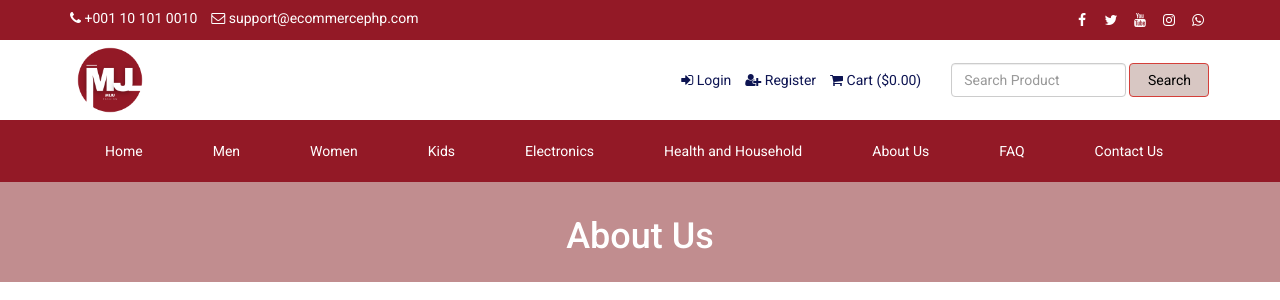
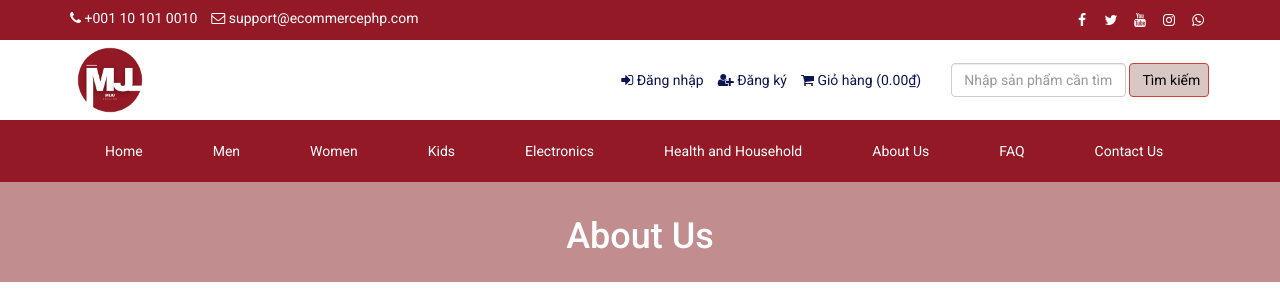
Before and after one commit to viphan31221021781/PTUD_Nhom2_CK, a PHP site: page /about.php in a window 1280 px wide. Shown: the top 300 px of the page. Run offline with PHP 8.4, Linux system fonts and the light colour scheme; data comes from the database, SQL or seed files in the repository; some libraries are stand-ins or nearby versions.

Commit message:
Update header.php

```diff
--- a/header.php
+++ b/header.php
@@ -311,18 +311,18 @@ foreach ($result as $row) {
 					<?php
 					if(isset($_SESSION['customer'])) {
 						?>
-						<li><i class="fa fa-user"></i> <?php echo LANG_VALUE_13; ?> <?php echo $_SESSION['customer']['cust_name']; ?></li>
+						<li><i class="fa fa-user"></i> <?php echo "LANG_VALUE_13"; ?> <?php echo $_SESSION['customer']['cust_name']; ?></li>
 						<li><a href="dashboard.php"><i class="fa fa-home"></i> <?php echo LANG_VALUE_89; ?></a></li>
 						<?php
 					} else {
 						?>
-						<li><a href="login.php"><i class="fa fa-sign-in"></i> <?php echo LANG_VALUE_9; ?></a></li>
-						<li><a href="registration.php"><i class="fa fa-user-plus"></i> <?php echo LANG_VALUE_15; ?></a></li>
+						<li><a href="login.php"><i class="fa fa-sign-in"></i> <?php echo "Đăng nhập"; ?></a></li>
+						<li><a href="registration.php"><i class="fa fa-user-plus"></i> <?php echo "Đăng ký"; ?></a></li>
 						<?php
 					}
 					?>
 
-					<li><a href="cart.php"><i class="fa fa-shopping-cart"></i> <?php echo LANG_VALUE_18; ?> (<?php echo LANG_VALUE_1; ?><?php
+					<li><a href="cart.php"><i class="fa fa-shopping-cart"></i> <?php echo "Giỏ hàng"; ?> (<?php
 					if(isset($_SESSION['cart_p_id'])) {
 						$table_total_price = 0;
 						$i=0;
@@ -344,16 +344,16 @@ foreach ($result as $row) {
 					} else {
 						echo '0.00';
 					}
-					?>)</a></li>
+					?><?php echo "₫"; ?>)</a></li>
 				</ul>
 			</div>
 			<div class="col-md-3 search-area">
 				<form class="navbar-form navbar-left" role="search" action="search-result.php" method="get">
 					<?php $csrf->echoInputField(); ?>
 					<div class="form-group">
-						<input type="text" class="form-control search-top" placeholder="<?php echo LANG_VALUE_2; ?>" name="search_text">
+						<input type="text" class="form-control search-top" placeholder="<?php echo "Nhập sản phẩm cần tìm"; ?>" name="search_text">
 					</div>
-					<button type="submit" class="btn btn-danger" style="background-color: #d8c7c3; color:black"><?php echo LANG_VALUE_3; ?></button>
+					<button type="submit" class="btn btn-danger" style="background-color: #d8c7c3; color:black"><?php echo "Tìm kiếm"; ?></button>
 				</form>
 			</div>
 		</div>
```
